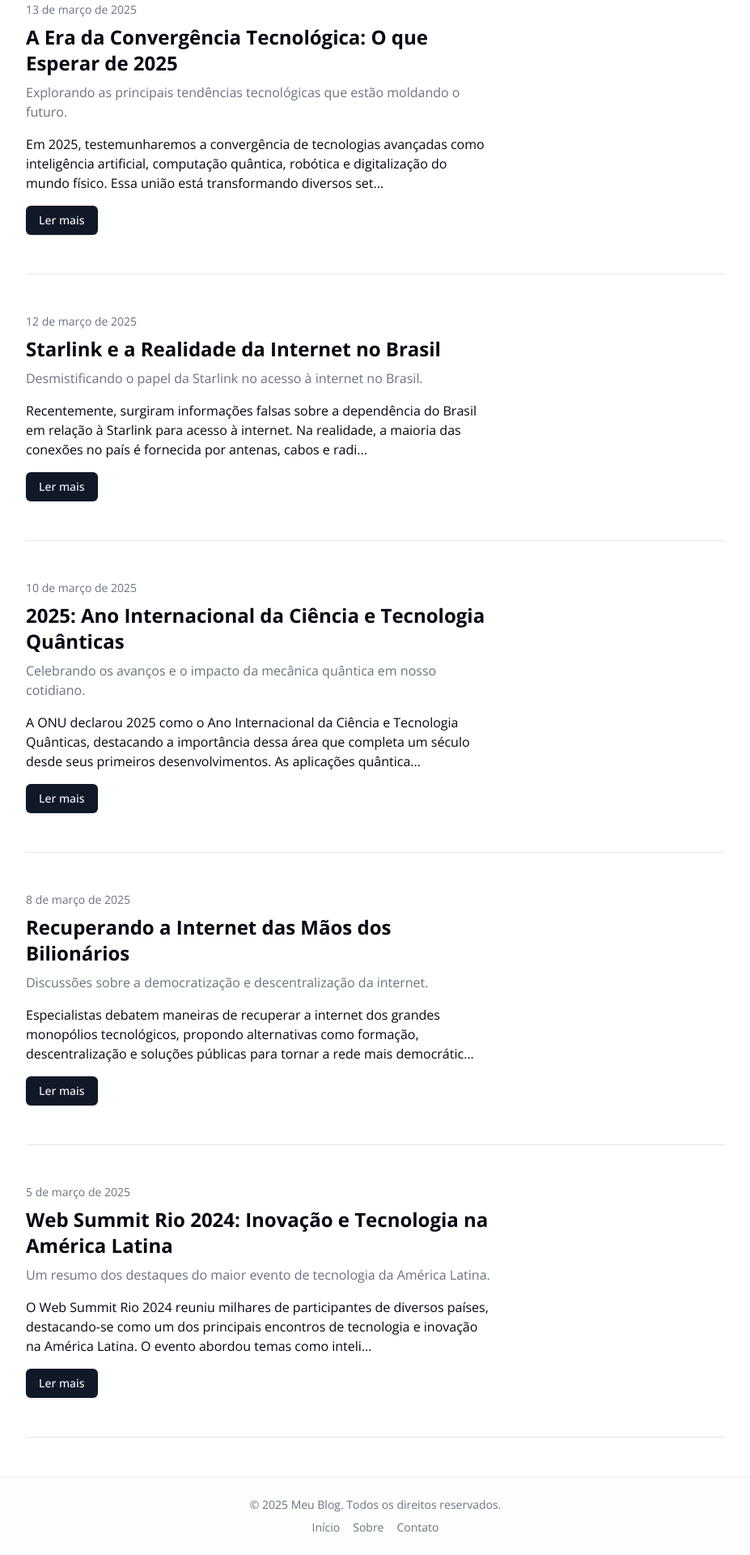
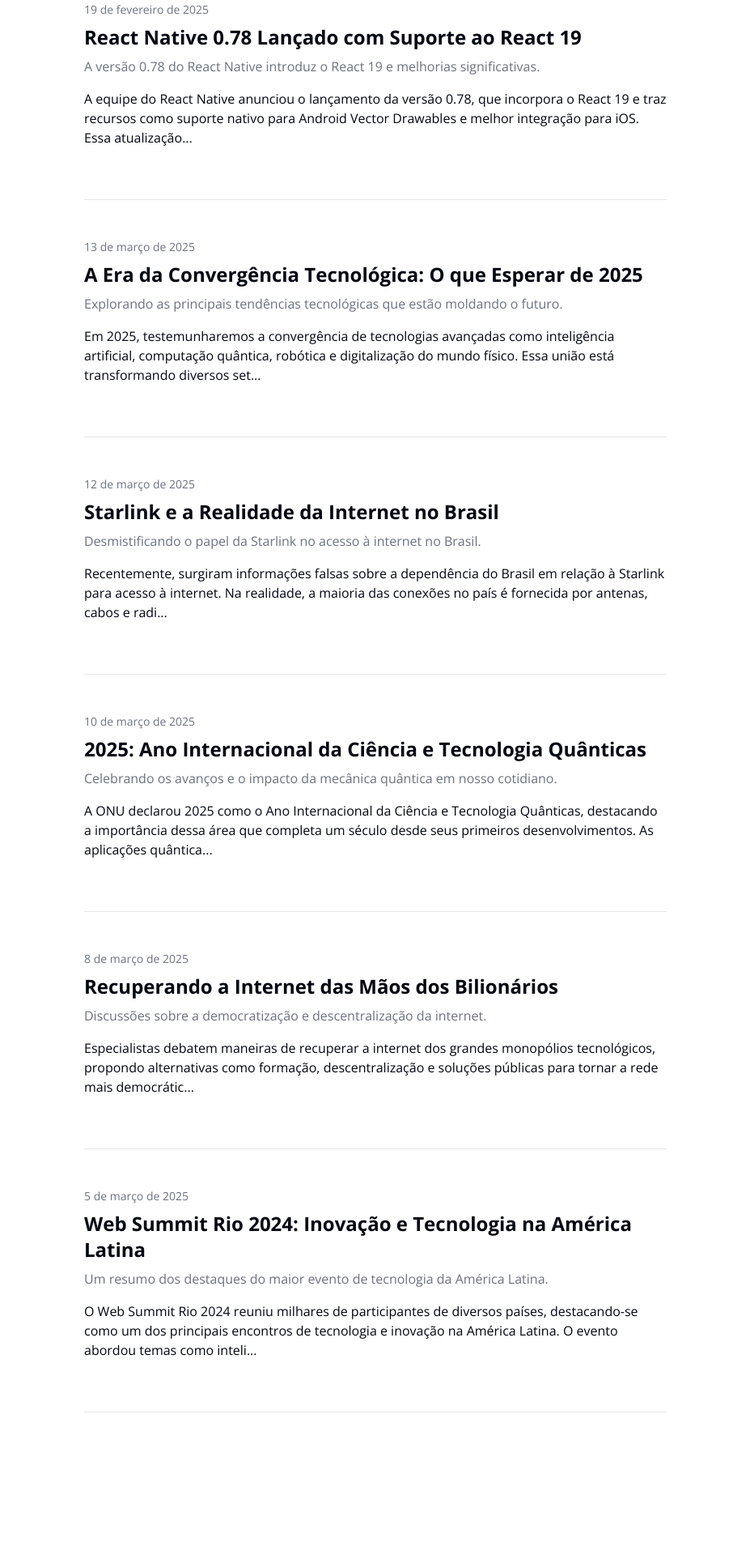
Before and after one commit to fabi0dev/portfolio-v2, a React (Vite) app: page /blog in a window 1280 px wide. Shown: the part 496-2416 px from the top of the page at 81% size, without its empty margins (176-1103 px from the left). After the commit the page ends 2288 px from the top, so only its background shows below. Built offline with nearby package versions, Linux system fonts and the light colour scheme.

Commit message:
blog fix

```diff
--- a/src/components/BlogLayout/components/Footer/index.tsx
+++ /dev/null
@@ -1,29 +0,0 @@
-import { Link } from "react-router-dom";
-
-export default function Footer() {
-  return (
-    <footer className="border-t border-border/50 bg-muted/20">
-      <div className="container py-6">
-        <div className="text-center text-sm text-muted-foreground">
-          <p>
-            © {new Date().getFullYear()} Meu Blog. Todos os direitos reservados.
-          </p>
-          <div className="flex justify-center gap-4 mt-2">
-            <Link to="/" className="hover:text-primary transition-colors">
-              Início
-            </Link>
-            <Link to="/sobre" className="hover:text-primary transition-colors">
-              Sobre
-            </Link>
-            <Link
-              to="/contato"
-              className="hover:text-primary transition-colors"
-            >
-              Contato
-            </Link>
-          </div>
-        </div>
-      </div>
-    </footer>
-  );
-}
--- a/src/components/BlogLayout/components/Sidebar/Sidebar.tsx
+++ b/src/components/BlogLayout/components/Sidebar/Sidebar.tsx
@@ -9,7 +9,7 @@ export default function Sidebar() {
 
   return (
     <>
-      <div className="md:hidden fixed top-4 left-4 z-50">
+      <div className="md:hidden fixed top-4 left-4">
         <Button
           variant="outline"
           size="icon"
@@ -53,7 +53,7 @@ export default function Sidebar() {
                 className="border-[4px] border-black rounded-full w-[60px] mx-auto"
               />
               <div className="text-xs font-bold">
-                @fabio<span>dev</span>
+                @fabio<span className="text-green-500">dev</span>
               </div>
             </div>
           </Link>
@@ -67,8 +67,8 @@ export default function Sidebar() {
           </div> */}
 
           <div className="mt-auto pt-6 flex justify-between items-center">
-            <span className="text-sm text-foreground/50">
-              © {new Date().getFullYear()}
+            <span className="text-sm text-foreground/80">
+              © {new Date().getFullYear()} Fábio Costa
             </span>
             <ModeToggle />
           </div>
--- a/src/components/BlogLayout/index.tsx
+++ b/src/components/BlogLayout/index.tsx
@@ -1,6 +1,5 @@
 import type { ReactNode } from "react";
 import Sidebar from "./components/Sidebar/Sidebar";
-import Footer from "./components/Footer";
 import { Helmet } from "react-helmet-async";
 import { Site } from "@/data/Site";
 import { cn } from "@/lib/utils";
@@ -8,16 +7,21 @@ import { cn } from "@/lib/utils";
 interface BlogLayoutProps {
   children: ReactNode;
   title?: string;
+  description?: string;
 }
 
-export default function BlogLayout({ title = "", children }: BlogLayoutProps) {
+export default function BlogLayout({
+  title = "",
+  description,
+  children,
+}: BlogLayoutProps) {
   return (
     <div className="flex min-h-screen flex-col md:flex-row">
       <Helmet>
         <title>
           {title} {title && "|"} {Site.Title} / Blog
         </title>
-        {/*   <meta name="description" content={description} /> */}
+        {description && <meta name="description" content={description} />}
       </Helmet>
 
       {title && <Sidebar />}
@@ -51,7 +55,6 @@ export default function BlogLayout({ title = "", children }: BlogLayoutProps) {
         <div className="h-[50px]"></div>
 
         <main className="flex-1">{children}</main>
-        <Footer />
       </div>
     </div>
   );
--- a/src/data/Posts.ts
+++ b/src/data/Posts.ts
@@ -1,4 +1,15 @@
 export const Posts = [
+  {
+    title: "React Native 0.78 Lançado com Suporte ao React 19",
+    slug: "react-native-0-78-lancado-com-suporte-ao-react-19",
+    date: "2025-02-19",
+    image:
+      "https://cdn.sanity.io/images/siias52v/staging/118be37fb8feadca89aae899b9d7168276b2b0e5-2400x1350.png?auto=format&fit=max&q=75&w=1200",
+    excerpt:
+      "A versão 0.78 do React Native introduz o React 19 e melhorias significativas.",
+    content:
+      "A equipe do React Native anunciou o lançamento da versão 0.78, que incorpora o React 19 e traz recursos como suporte nativo para Android Vector Drawables e melhor integração para iOS. Essa atualização visa aprimorar o desempenho e a experiência de desenvolvimento.",
+  },
   {
     title: "A Era da Convergência Tecnológica: O que Esperar de 2025",
     slug: "era-convergencia-tecnologica-2025",
--- a/src/modules/blog/HomeBlog/index.tsx
+++ b/src/modules/blog/HomeBlog/index.tsx
@@ -1,14 +1,13 @@
 import { Link } from "react-router-dom";
 import { formatDate } from "@/lib/utils";
 import { Posts } from "@/data/Posts";
-import { Button } from "@/components/ui/button";
 import BlogLayout from "@/components/BlogLayout";
 
 export default function HomePage() {
   return (
     <BlogLayout>
       <div className="container mx-auto px-4 py-12 max-w-4xl">
-        <section className="flex flex-col items-center text-center space-y-2 mb-12">
+        <section className="flex flex-col items-center text-center space-y-2 mb-12 ">
           <h1 className="text-3xl font-extrabold tracking-tight lg:text-3xl">
             Fábio Costa / Blog
           </h1>
@@ -17,13 +16,13 @@ export default function HomePage() {
           </div>
         </section>
 
-        <div className="space-y-12">
+        <div className="space-y-12 w-10/12 mx-auto">
           {Posts.map((post) => (
             <article
               key={post.slug}
               className="flex flex-col md:flex-row gap-8 border-b pb-12"
             >
-              <div className="flex flex-col md:w-2/3">
+              <div className="flex flex-col ">
                 <div className="text-sm text-muted-foreground mb-2">
                   {formatDate(post.date)}
                 </div>
@@ -37,11 +36,6 @@ export default function HomePage() {
                 </h2>
                 <p className="text-muted-foreground mb-4">{post.excerpt}</p>
                 <p className="mb-4">{post.content.substring(0, 200)}...</p>
-                <div className="mt-auto">
-                  <Button asChild>
-                    <Link to={`/blog/post/${post.slug}`}>Ler mais</Link>
-                  </Button>
-                </div>
               </div>
             </article>
           ))}
--- a/src/modules/public/Home/components/AboutSection/index.tsx
+++ b/src/modules/public/Home/components/AboutSection/index.tsx
@@ -22,7 +22,7 @@ export default function AboutSection() {
 
   return (
     <div id="about" className="py-24 bg-gray-950  flex items-center h-screen">
-      <div className="container">
+      <div className="container w-8/12 mx-auto">
         <div className="grid grid-cols-1 md:grid-cols-[auto_400px] gap-12 items-center">
           <div>
             <h2 className="text-4xl font-bold mb-6 text-white">Sobre Mim</h2>
--- a/src/modules/public/Home/components/ContactSection/index.tsx
+++ b/src/modules/public/Home/components/ContactSection/index.tsx
@@ -4,7 +4,7 @@ import { Github, Linkedin, Mail } from "lucide-react";
 export default function ContactSection() {
   return (
     <section id="contact" className="py-24 bg-black">
-      <div className="container">
+      <div className="container w-8/12 mx-auto">
         <div className="max-w-3xl mx-auto text-center mb-12">
           <h2 className="text-3xl font-bold mb-4">Entre em Contato</h2>
           <p className="text-gray-400">
--- a/src/modules/public/Home/components/FooterSection/index.tsx
+++ b/src/modules/public/Home/components/FooterSection/index.tsx
@@ -11,8 +11,9 @@ export default function FooterSection() {
             <Link to="/" className="text-xl font-bold tracking-tighter">
               fabio<span className="text-green-400">dev</span>
             </Link>
-            <p className="text-gray-400 mt-2">
-              © {new Date().getFullYear()} Fábio Costa.
+            <p className="text-gray-400 mt-1 text-sm">
+              © {new Date().getFullYear()} Fábio Costa / Desenvolvedor Full
+              Stack
             </p>
           </div>
           <div className="flex space-x-6">
--- a/src/modules/public/Home/components/ProjectsSection/index.tsx
+++ b/src/modules/public/Home/components/ProjectsSection/index.tsx
@@ -5,7 +5,7 @@ import { PROJECTS } from "@/data/Projects";
 
 export default function ProjectsSection() {
   return (
-    <section id="projects" className="py-24 bg-black h-screen">
+    <section id="projects" className="py-24 bg-black h-screen w-8/12 mx-auto">
       <div className="container">
         <div className="flex flex-col md:flex-row justify-between items-start md:items-end mb-12">
           <div>
--- a/src/modules/public/Home/components/SkillsSection/index.tsx
+++ b/src/modules/public/Home/components/SkillsSection/index.tsx
@@ -4,7 +4,7 @@ import SkillBadge from "./components/SkillBadge";
 export default function SkillsSection() {
   return (
     <section id="skills" className="py-24 bg-gray-950">
-      <div className="container">
+      <div className="container w-8/12 mx-auto">
         <h2 className="text-3xl font-bold mb-12 text-center">
           Habilidades & Tecnologias
         </h2>
```
Also changed, not shown: src/modules/blog/PostBlog/index.tsx (+4 -23 lines), src/modules/public/Home/components/ProjectsSection/components/ProjectCard/index.tsx (+3 -10 lines).
